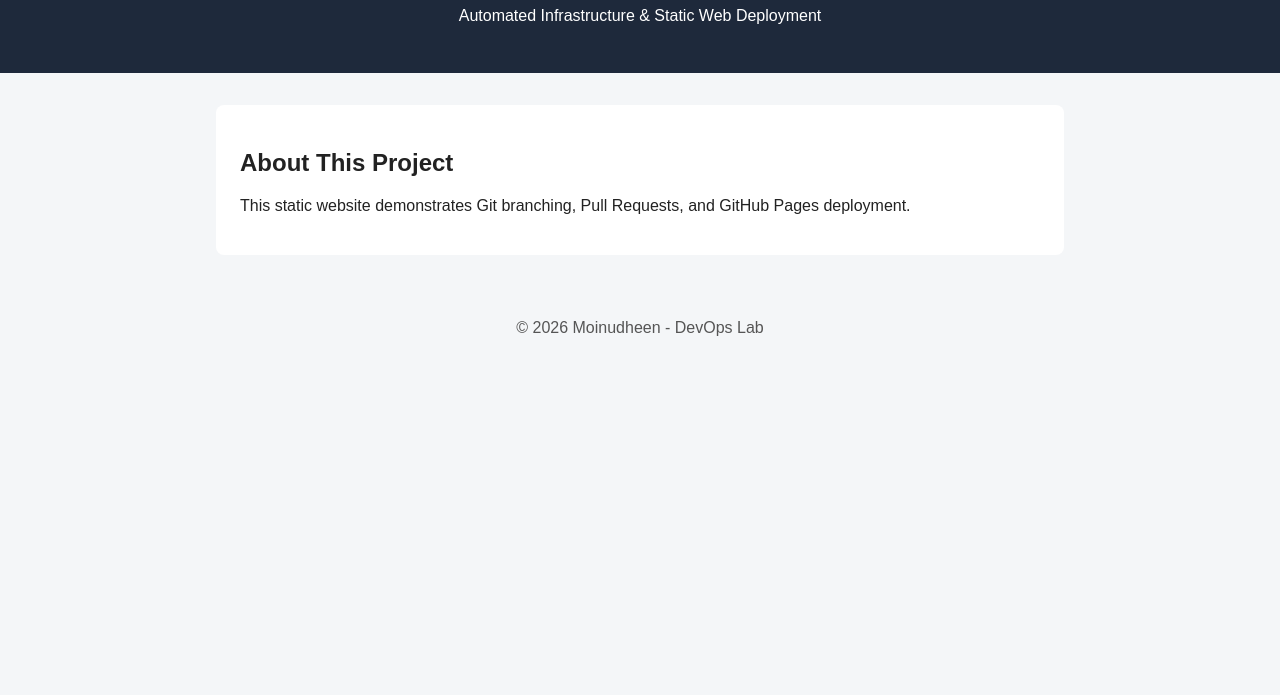
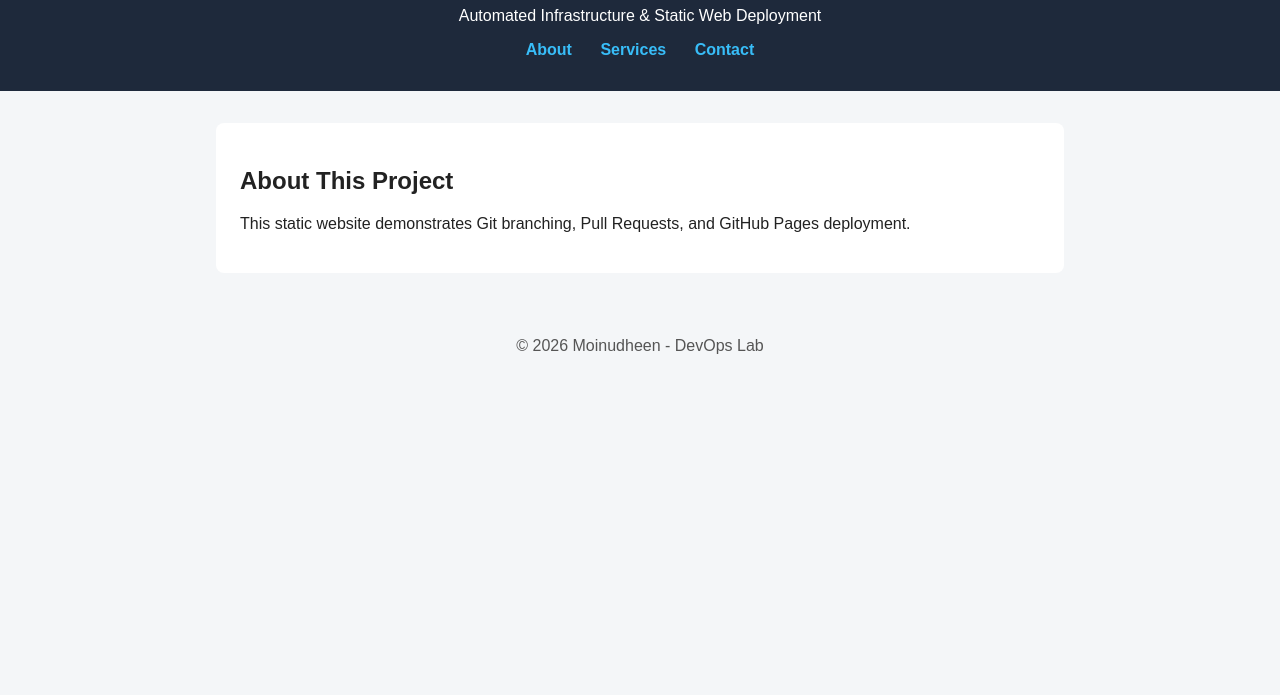
Before and after one commit to Moinudheen17/task6-static-website, a plain HTML site: page index.html in a window 1280 px wide. Shown: the part 105-800 px from the top of the page. Drawn offline with Linux system fonts and the light colour scheme.

Commit message:
feat: add navigation bar to header and nav link styles

```diff
--- a/index.html
+++ b/index.html
@@ -10,6 +10,11 @@
   <header>
     <h1>CloudOps DevOps Hub</h1>
     <p>Automated Infrastructure &amp; Static Web Deployment</p>
+    <nav>
+      <a href="#about">About</a>
+      <a href="#services">Services</a>
+      <a href="#contact">Contact</a>
+    </nav>
   </header>
 
   <main>
--- a/styles.css
+++ b/styles.css
@@ -26,3 +26,17 @@ footer {
   padding: 1rem;
   color: #555;
 }
+nav {
+  margin-top: 1rem;
+}
+
+nav a {
+  color: #38bdf8;
+  text-decoration: none;
+  margin: 0 12px;
+  font-weight: bold;
+}
+
+nav a:hover {
+  text-decoration: underline;
+}
```
